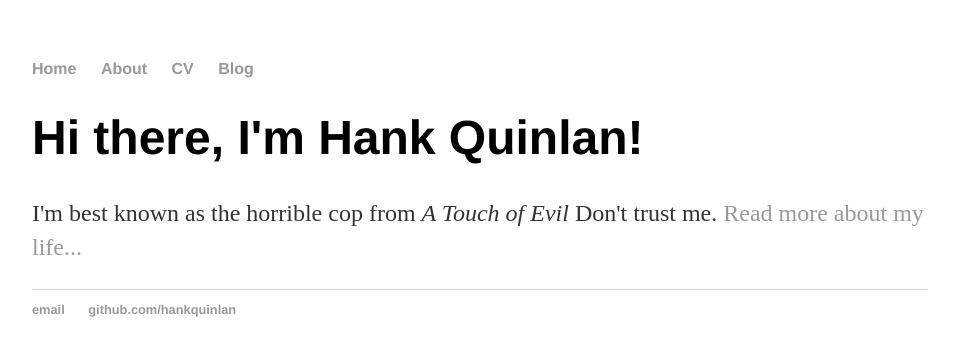
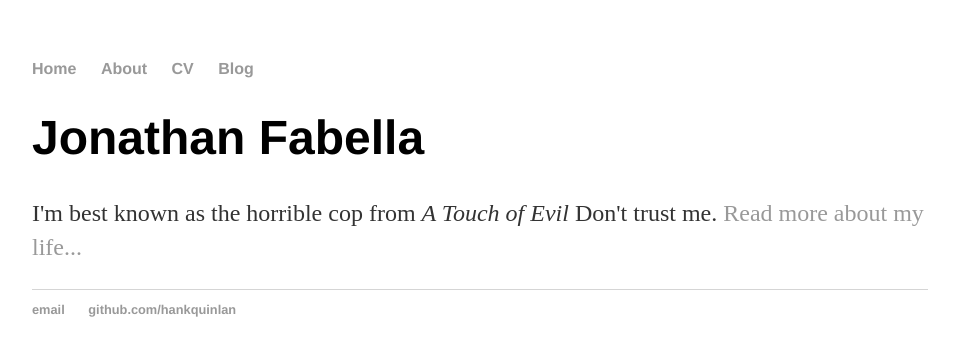
Before and after one commit to jonif0112/jonif0112.github.io, a Jekyll site: the page built from index.html, in a window 1280 px wide. Shown: the top 356 px of the page, without its empty margins (160-1115 px from the left). Built offline with Jekyll 4.4.1, drawn with Linux system fonts in a browser that asks for light colours.

Commit message:
Update index.html

```diff
--- a/index.html
+++ b/index.html
@@ -1,8 +1,8 @@
 ---
 layout: default
-title: Hank Quinlan, Horrible Cop
+title: Jon Bella
 ---
 <div class="blurb">
-	<h1>Hi there, I'm Hank Quinlan!</h1>
+	<h1>Jonathan Fabella</h1>
 	<p>I'm best known as the horrible cop from <em>A Touch of Evil</em> Don't trust me. <a href="/about">Read more about my life...</a></p>
 </div><!-- /.blurb -->
```
